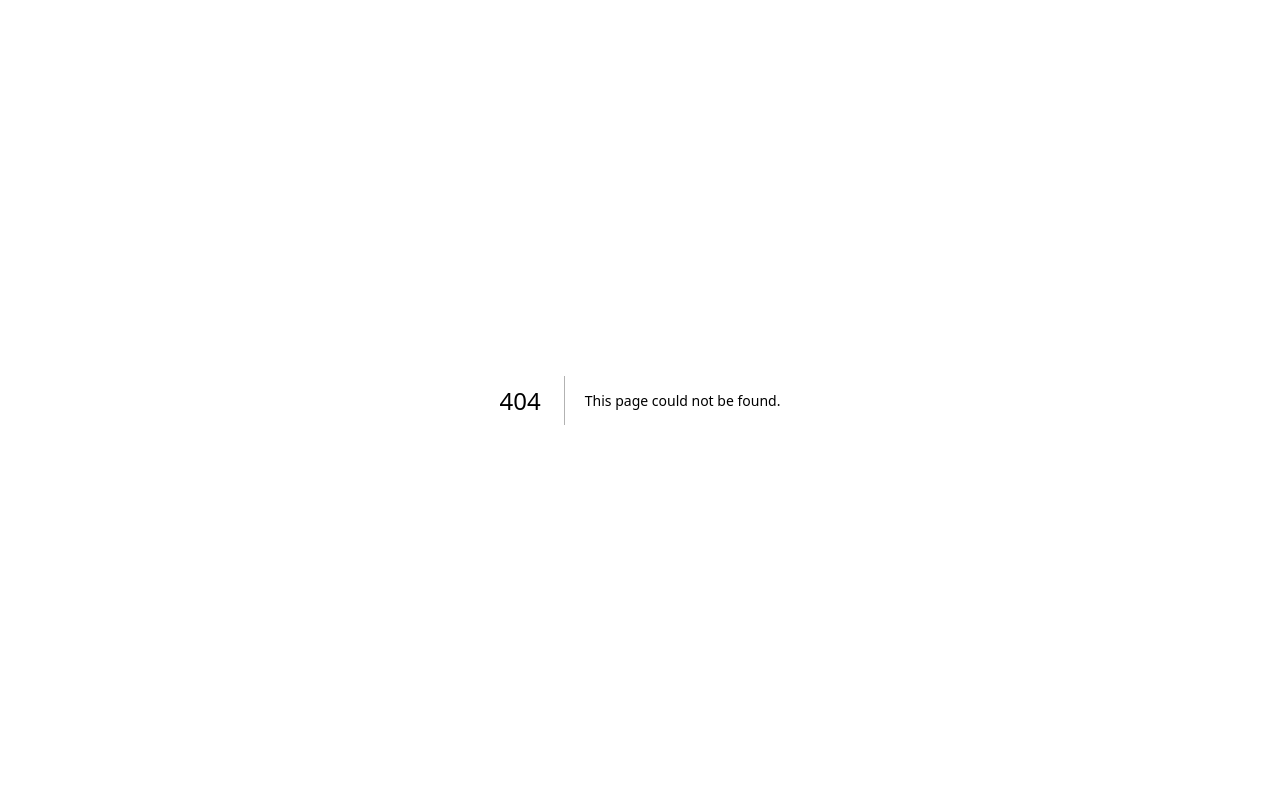
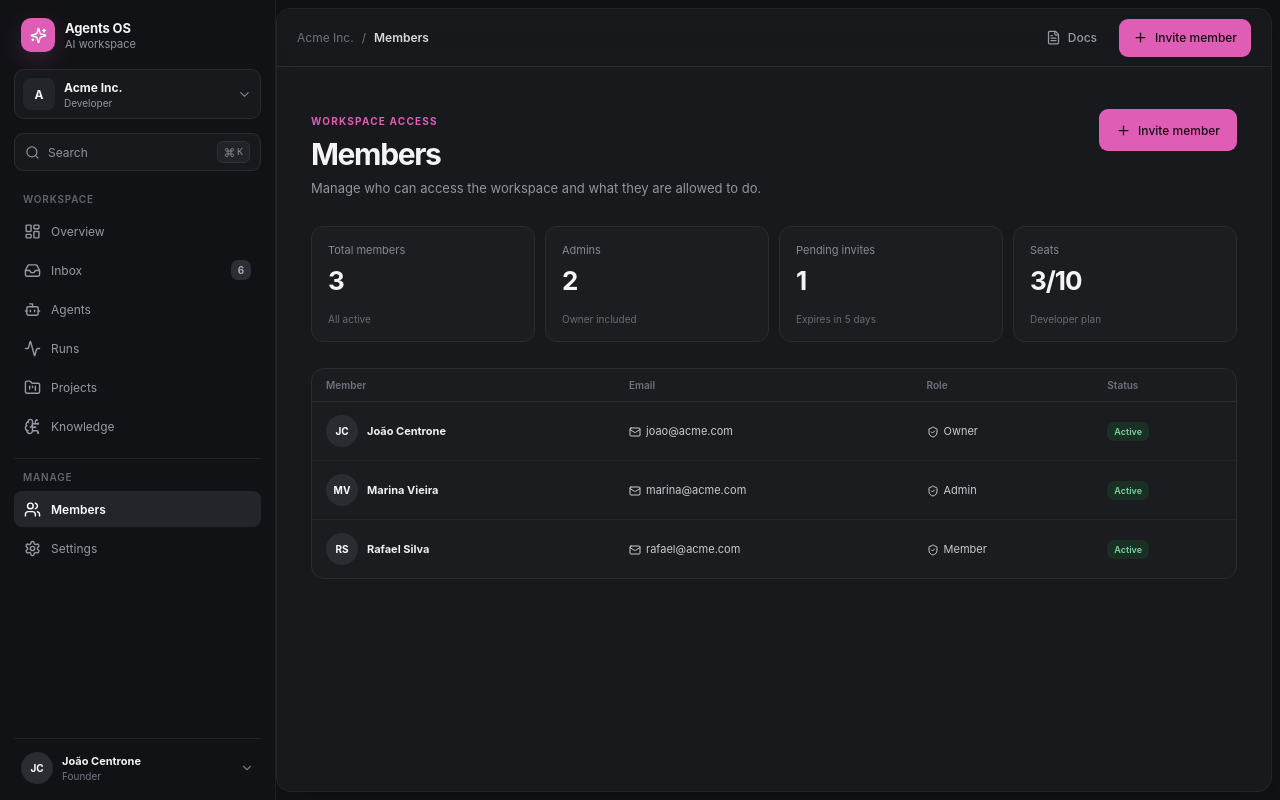
Before and after one commit to JoaoVitorTelesCentrone/agents, a Next.js app: page /members in a window 1280 px wide. Before the commit this address had no page. Built offline with nearby package versions, Linux system fonts and the light colour scheme.

Commit message:
feat(ui): add members page

```diff
--- /dev/null
+++ b/app/members/page.tsx
@@ -0,0 +1,18 @@
+import { Mail, Plus, ShieldCheck, Users } from 'lucide-react';
+import { AppShell } from '@/components/app-shell';
+
+const members=[
+  ['JC','João Centrone','joao@acme.com','Owner','Active'],
+  ['MV','Marina Vieira','marina@acme.com','Admin','Active'],
+  ['RS','Rafael Silva','rafael@acme.com','Member','Active'],
+];
+
+export default function MembersPage(){
+  return <AppShell active="members" title="Members" primaryHref="/members" primaryLabel="Invite member">
+    <div className="wm-page">
+      <section className="wm-heading wm-heading-top"><div><span className="wm-kicker">WORKSPACE ACCESS</span><h1>Members</h1><p>Manage who can access the workspace and what they are allowed to do.</p></div><button className="wm-button wm-button-primary wm-run"><Plus size={15}/>Invite member</button></section>
+      <section className="wm-metrics" style={{marginTop:28}}><article><span>Total members</span><strong>3</strong><small>All active</small></article><article><span>Admins</span><strong>2</strong><small>Owner included</small></article><article><span>Pending invites</span><strong>1</strong><small>Expires in 5 days</small></article><article><span>Seats</span><strong>3/10</strong><small>Developer plan</small></article></section>
+      <section className="wm-section" style={{marginTop:26}}><table className="wm-table"><thead><tr><th>Member</th><th>Email</th><th>Role</th><th>Status</th></tr></thead><tbody>{members.map(([initials,name,email,role,status])=><tr key={email}><td><div style={{display:'flex',alignItems:'center',gap:9}}><div className="wm-avatar">{initials}</div><strong>{name}</strong></div></td><td><Mail size={12} style={{verticalAlign:'middle',marginRight:5}}/>{email}</td><td><ShieldCheck size={12} style={{verticalAlign:'middle',marginRight:5}}/>{role}</td><td><span className="wm-badge wm-badge-green">{status}</span></td></tr>)}</tbody></table></section>
+    </div>
+  </AppShell>;
+}
```
